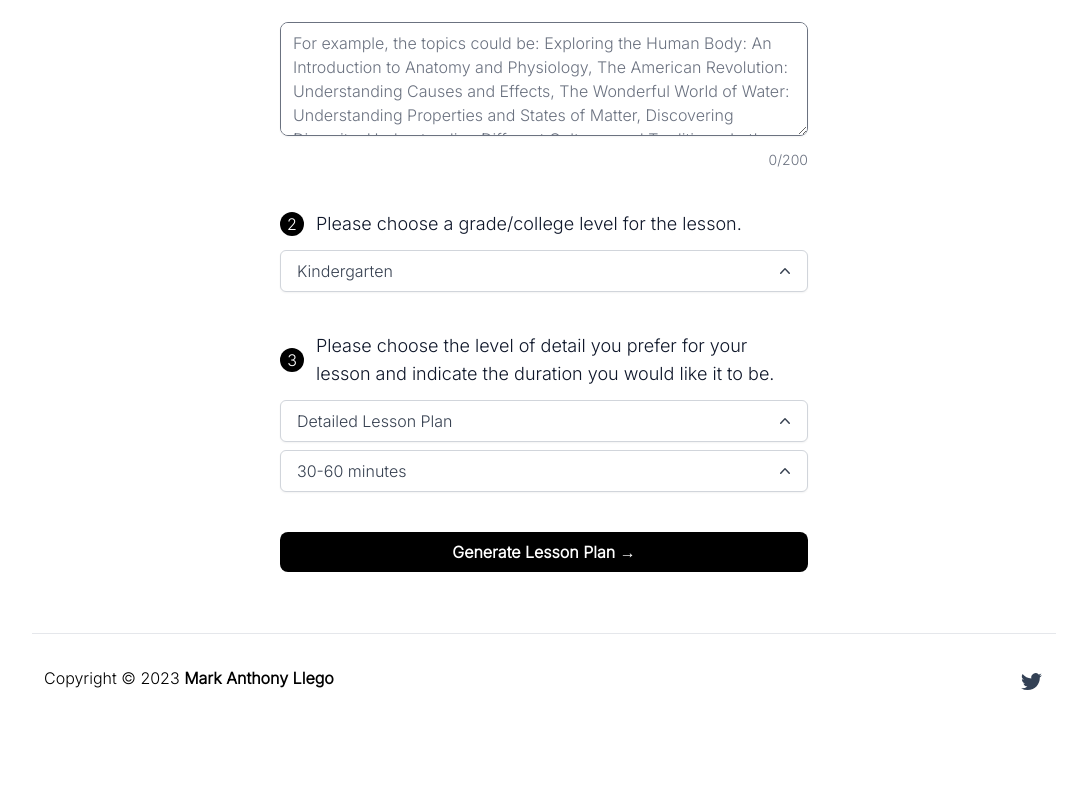
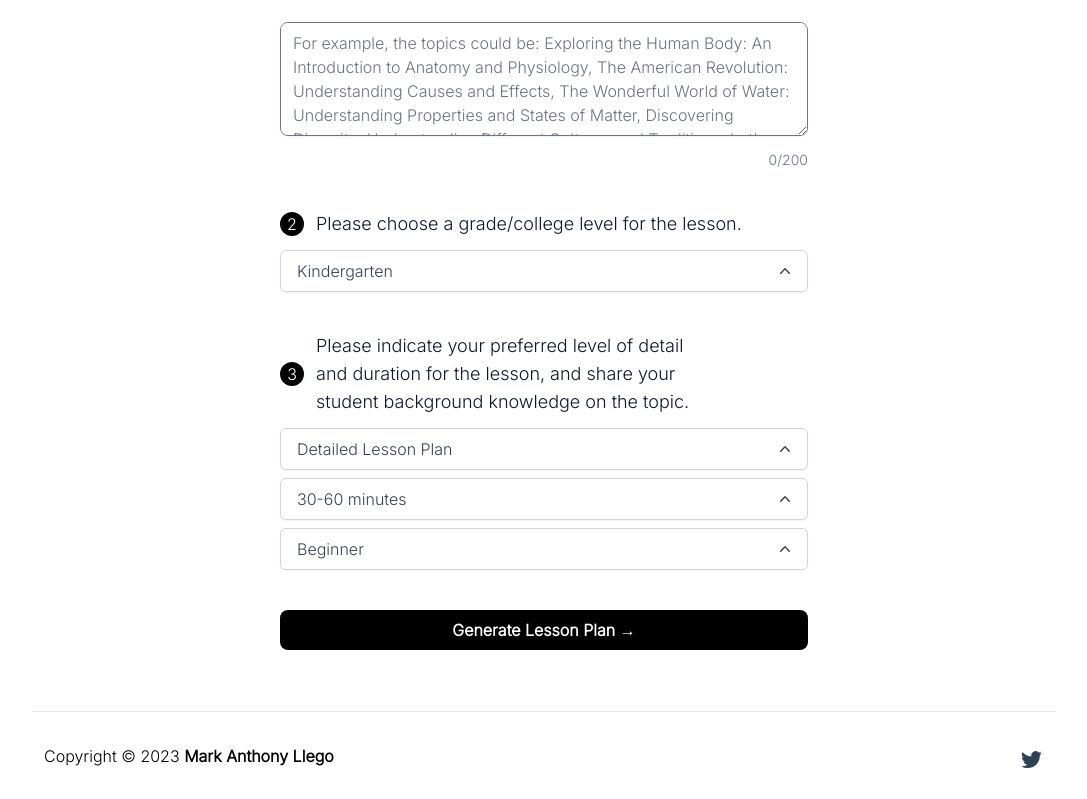
Before and after one commit to llegomark/betterlessons, a Next.js app: page / in a window 1280 px wide. Shown: the part 735-1534 px from the top of the page, without its empty margins (96-1183 px from the left). Before the commit the page ends 1456 px from the top, so only its background shows below. Built offline with nearby package versions, Linux system fonts and the light colour scheme.

Commit message:
added student background knowledge

```diff
--- a/components/LessonPlanDropDown.tsx
+++ b/components/LessonPlanDropDown.tsx
@@ -14,12 +14,17 @@ export type LessonDurationType =
   | "60-90 minutes"
   | "90-120 minutes"
   | "2-3 hours";
+export type BackgroundKnowledgeType = "Beginner" | "Intermediate" | "Advanced";
 
 interface LessonPlanDropDownProps {
   lessonPlanType: LessonPlanType;
   setLessonPlanType: (lessonPlanType: LessonPlanType) => void;
   lessonDuration: LessonDurationType;
   setLessonDuration: (lessonDuration: LessonDurationType) => void;
+  backgroundKnowledge: BackgroundKnowledgeType;
+  setBackgroundKnowledge: (
+    backgroundKnowledge: BackgroundKnowledgeType
+  ) => void;
 }
 
 export const LessonPlanDropDown: React.FC<LessonPlanDropDownProps> = ({
@@ -27,6 +32,8 @@ export const LessonPlanDropDown: React.FC<LessonPlanDropDownProps> = ({
   setLessonPlanType,
   lessonDuration,
   setLessonDuration,
+  backgroundKnowledge,
+  setBackgroundKnowledge,
 }) => {
   const lessonPlanTypes: LessonPlanType[] = [
     "Detailed Lesson Plan",
@@ -37,6 +44,11 @@ export const LessonPlanDropDown: React.FC<LessonPlanDropDownProps> = ({
     "60-90 minutes",
     "90-120 minutes",
     "2-3 hours",
+  ];
+  const backgroundKnowledgeTypes: BackgroundKnowledgeType[] = [
+    "Beginner",
+    "Intermediate",
+    "Advanced",
   ];
 
   return (
@@ -155,6 +167,64 @@ export const LessonPlanDropDown: React.FC<LessonPlanDropDownProps> = ({
           </Transition>
         </Menu>
       </div>
+      <div>
+        <Menu
+          as="div"
+          className="relative block w-full text-left"
+          key={`dropdown-${backgroundKnowledge}-${Math.random()}`}
+        >
+          <div>
+            <Menu.Button className="inline-flex w-full items-center justify-between rounded-md border border-gray-300 bg-white px-4 py-2 text-gray-700 shadow-sm hover:bg-gray-50 focus:outline-none focus:ring-2 focus:ring-black">
+              {backgroundKnowledge}
+              <ChevronUpIcon
+                className="-mr-1 ml-2 h-5 w-5 ui-open:hidden"
+                aria-hidden="true"
+              />
+              <ChevronDownIcon
+                className="-mr-1 ml-2 hidden h-5 w-5 ui-open:block"
+                aria-hidden="true"
+              />
+            </Menu.Button>
+          </div>
+          <Transition
+            as={Fragment}
+            enter="transition ease-out duration-100"
+            enterFrom="transform opacity-0 scale-95"
+            enterTo="transform opacity-100 scale-100"
+            leave="transition ease-in duration-75"
+            leaveFrom="transform opacity-100 scale-100"
+            leaveTo="transform opacity-0 scale-95"
+          >
+            <Menu.Items className="absolute left-0 z-10 mt-2 w-full origin-top-right rounded-md bg-white shadow-lg ring-1 ring-black ring-opacity-5 focus:outline-none">
+              <div className="h-32 overflow-y-scroll">
+                {backgroundKnowledgeTypes.map((backgroundKnowledgeTypeItem) => (
+                  <Menu.Item key={backgroundKnowledgeTypeItem}>
+                    {({ active }: { active: boolean }) => (
+                      <button
+                        onClick={() =>
+                          setBackgroundKnowledge(backgroundKnowledgeTypeItem)
+                        }
+                        className={`flex w-full items-center justify-between space-x-2 px-4 py-2 text-left text-sm ${
+                          active ? "bg-gray-100 text-gray-900" : "text-gray-700"
+                        } ${
+                          backgroundKnowledge === backgroundKnowledgeTypeItem
+                            ? "bg-gray-200"
+                            : ""
+                        }`}
+                      >
+                        <span>{backgroundKnowledgeTypeItem}</span>
+                        {backgroundKnowledge === backgroundKnowledgeTypeItem ? (
+                          <CheckIcon className="text-bold h-4 w-4" />
+                        ) : null}
+                      </button>
+                    )}
+                  </Menu.Item>
+                ))}
+              </div>
+            </Menu.Items>
+          </Transition>
+        </Menu>
+      </div>
     </div>
   );
 };
--- a/pages/index.tsx
+++ b/pages/index.tsx
@@ -8,6 +8,7 @@ import { DropDown } from "../components/DropDown";
 import type {
   LessonPlanType,
   LessonDurationType,
+  BackgroundKnowledgeType,
 } from "../components/LessonPlanDropDown";
 import { LessonPlanDropDown } from "../components/LessonPlanDropDown";
 import Footer from "../components/Footer";
@@ -50,6 +51,8 @@ const Home: NextPage = () => {
   );
   const [lessonDuration, setLessonDuration] =
     useState<LessonDurationType>("30-60 minutes");
+  const [backgroundKnowledge, setBackgroundKnowledge] =
+    useState<BackgroundKnowledgeType>("Beginner");
   const [generatedTopics, setGeneratedTopics] = useState<string>("");
   // This variable is used to generate the prompt for the user
   // The prompt varies depending on the user's input for 'topic', 'gradelevel', 'lessonPlanType', and 'lessonDuration'
@@ -59,7 +62,7 @@ const Home: NextPage = () => {
       lessonPlanType === "Detailed Lesson Plan"
         ? "Please create a complete and"
         : "Please create a"
-    } ${lessonPlanType}, appropriate for ${gradelevel} students, that is ${lessonDuration} in duration. Please include ${
+    } ${lessonPlanType}, appropriate for ${gradelevel} students, that is ${lessonDuration} in duration. The student's background knowledge is at a ${backgroundKnowledge} level. Please include ${
       lessonPlanType === "Detailed Lesson Plan" ? "specific" : "general"
     } learning objectives that are achievable and measurable, a list of materials needed, and ${
       lessonPlanType === "Detailed Lesson Plan"
@@ -71,7 +74,7 @@ const Home: NextPage = () => {
       lessonPlanType === "Detailed Lesson Plan"
         ? "Please create a complete and"
         : "Please create a"
-    } ${lessonPlanType} for a ${topic} lesson, appropriate for ${gradelevel} students, that is ${lessonDuration} in duration. Please include ${
+    } ${lessonPlanType} for a ${topic} lesson, appropriate for ${gradelevel} students, that is ${lessonDuration} in duration. The student's background knowledge is at a ${backgroundKnowledge} level. Please include ${
       lessonPlanType === "Detailed Lesson Plan" ? "specific" : "general"
     } learning objectives that are achievable and measurable, ${
       lessonPlanType === "Detailed Lesson Plan"
@@ -264,8 +267,9 @@ const Home: NextPage = () => {
               </span>
               <p className="ml-3 text-left text-base leading-normal text-slate-900 sm:text-lg lg:text-lg">
                 <Balancer>
-                  Please choose the level of detail you prefer for your lesson
-                  and indicate the duration you would like it to be.
+                  Please indicate your preferred level of detail and duration
+                  for the lesson, and share your student background knowledge on
+                  the topic.
                 </Balancer>
               </p>
             </div>
@@ -278,6 +282,10 @@ const Home: NextPage = () => {
                 lessonDuration={lessonDuration}
                 setLessonDuration={(newLessonDuration) =>
                   setLessonDuration(newLessonDuration)
+                }
+                backgroundKnowledge={backgroundKnowledge}
+                setBackgroundKnowledge={(newBackgroundKnowledge) =>
+                  setBackgroundKnowledge(newBackgroundKnowledge)
                 }
               />
             </div>
```
